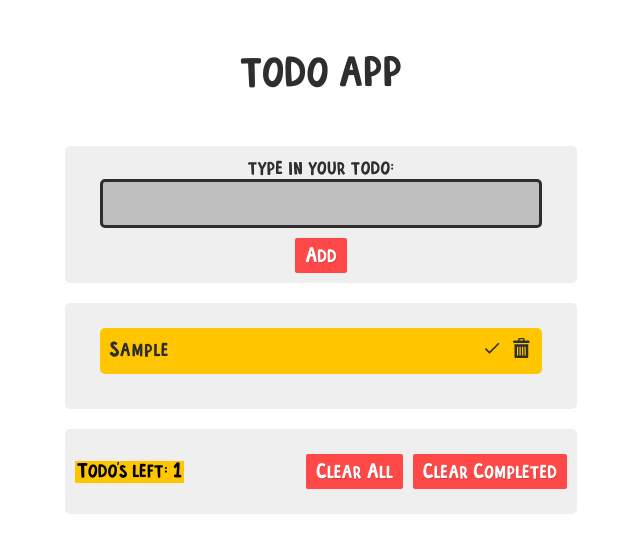
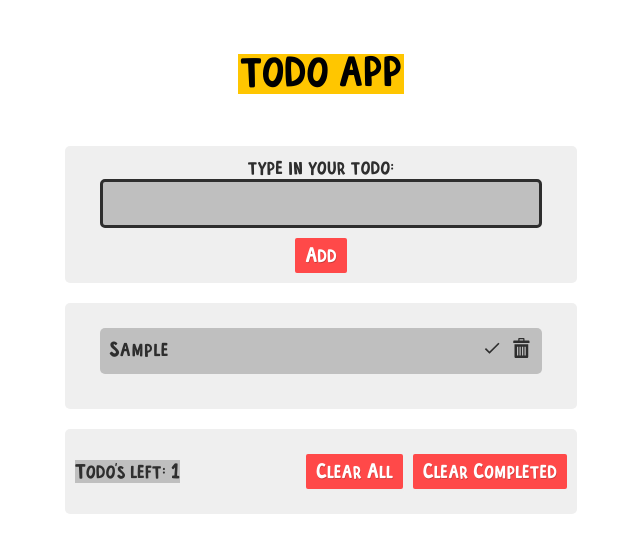
Before and after one commit to tosia921/todo-react-reduxtoolkit, a React (Create React App) app: page / in a window 1280 px wide. Both pictures are taken after typing "Sample" into the empty fields and a click on the button "Add". Shown: the top 552 px of the page, without its empty margins (319-959 px from the left). Built offline with nearby package versions, Linux system fonts and the light colour scheme.

Commit message:
minor styling changes

```diff
--- a/src/App.js
+++ b/src/App.js
@@ -6,7 +6,9 @@ import ActionMenuBottom from './components/ActionMenuBottom';
 function App() {
     return (
         <>
-            <StyledH1>TODO APP</StyledH1>
+            <StyledH1>
+                <mark>TODO APP</mark>
+            </StyledH1>
             <AppContainer>
                 <Input />
                 <TodosContainer />
--- a/src/components/ActionMenuBottom.js
+++ b/src/components/ActionMenuBottom.js
@@ -11,7 +11,7 @@ const ActionMenuBottom = () => {
 
     return (
         <ActiveMenuContainer>
-            <mark>Todo's left: {TodosLeft}</mark>
+            <span>Todo's left: {TodosLeft}</span>
             <div className="clear-buttons">
                 <button className="button-left" type="button" onClick={() => dispatch(clearAllTodos())}>
                     Clear All
@@ -56,4 +56,7 @@ const ActiveMenuContainer = styled.div`
             margin-right: 1rem;
         }
     }
+    span {
+        background-color: var(--darkGrey);
+    }
 `;
--- a/src/components/SingleTodo.js
+++ b/src/components/SingleTodo.js
@@ -25,7 +25,7 @@ const SingleTodoContainer = styled.li`
     height: fit-content;
     padding: 1rem;
     border-radius: 5px;
-    background-color: ${({ completed }) => (completed ? 'var(--green)' : 'var(--yellow)')};
+    background-color: ${({ completed }) => (completed ? 'var(--red)' : 'var(--darkGrey)')};
     margin-bottom: 1rem;
     display: flex;
     align-items: bottom;
--- a/src/styles/GlobalStyles.js
+++ b/src/styles/GlobalStyles.js
@@ -8,7 +8,6 @@ const GlobalStyles = createGlobalStyle`
     --white: #fff;
     --grey: #efefef;
     --darkGrey: #bfbfbf;
-    --green: #49E20E;
   }
   * {
   box-sizing: border-box;
```
